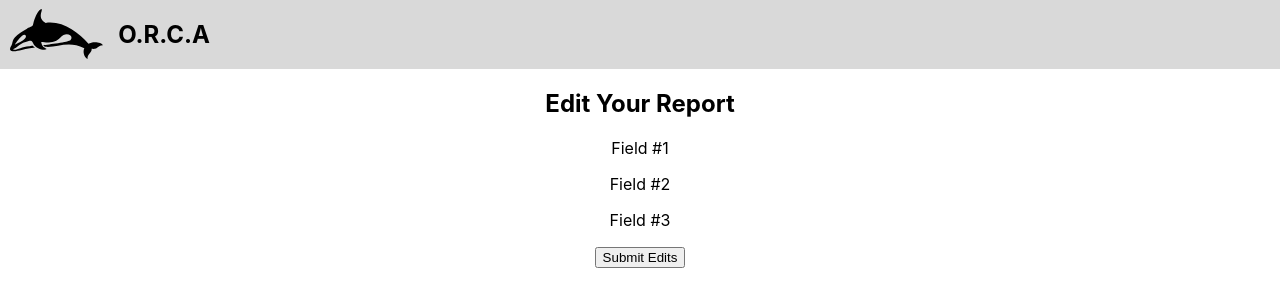
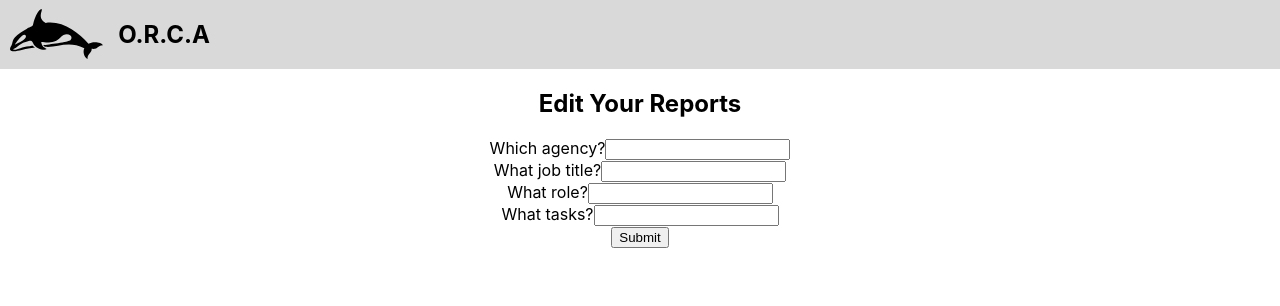
Before and after one commit to nairnairnair/orcas, a React (Create React App) app: page /reporteditor in a window 1280 px wide. Shown: the top 306 px of the page. Built offline with nearby package versions, Linux system fonts and the light colour scheme.

Commit message:
Add report editing fields, remove html document

```diff
--- a/src/Graphs/Graphs.js
+++ b/src/Graphs/Graphs.js
@@ -9,10 +9,10 @@ const Graphs = () => {
 
     return (
       <div>
-        <Link to="form">
+        <Link to="/form">
             <button type="submit">Submit A Report</button>
         </Link>
-        <Link to="adminhomepage">
+        <Link to="/adminhomepage">
             <button>My Dashboard</button>
         </Link>
         <ImpactChart/>
--- a/src/Graphs/impact-chart.js
+++ b/src/Graphs/impact-chart.js
@@ -48,7 +48,6 @@ function ImpactChart() {
 
   return (
     <div>
-      <a href="../admin.html">back</a>
       <h1>Outbreak Impact</h1>
       <canvas id="myChart1" width="800" height="280"></canvas>
 
--- a/src/Graphs/primary-role-chart.js
+++ b/src/Graphs/primary-role-chart.js
@@ -41,7 +41,6 @@ function PrimaryRoleChart() {
 
   return (
     <div>
-      <a href="/">back</a>
       <h1>Primary Role Chart</h1>
       <canvas id="myChart2" width="800" height="280"></canvas>
 
--- a/src/ReportEditor/ReportEditor.js
+++ b/src/ReportEditor/ReportEditor.js
@@ -1,17 +1,78 @@
+import React, { useState } from 'react';
 import { Link } from "react-router-dom"
+import MyReports from "../MyReports/MyReports"
 
 const ReportEditor = () => {
-    return (
-        <section>
-            <h1>Edit Your Report</h1>
-            <p>Field #1</p>
-            <p>Field #2</p>
-            <p>Field #3</p>
-            <Link to="/form">
-            <button>Submit Edits</button>
-            </Link>
-        </section>
-    )
-}
+  const [formData, setFormData] = useState({
+    agency: '',
+    jobTitle: '',
+    role: '',
+    tasks: '',
+  });
+
+  const handleChange = (event) => {
+    const { name, value } = event.target;
+    setFormData({
+      ...formData,
+      [name]: value,
+    });
+  };
+
+  const handleSubmit = (event) => {
+    event.preventDefault();
+    console.log(formData);
+  };
+
+  return (
+  <section>
+  <h1>Edit Your Reports</h1>
+    <form onSubmit={handleSubmit}>
+      <label>
+        Which agency?
+        <input
+          type="text"
+          name="agency"
+          value={formData.agency}
+          onChange={handleChange}
+        />
+      </label>
+      <br />
+      <label>
+        What job title?
+        <input
+          type="text"
+          name="jobTitle"
+          value={formData.jobTitle}
+          onChange={handleChange}
+        />
+      </label>
+      <br />
+      <label>
+        What role?
+        <input
+          type="text"
+          name="role"
+          value={formData.role}
+          onChange={handleChange}
+        />
+      </label>
+      <br />
+      <label>
+        What tasks?
+        <input
+          type="text"
+          name="tasks"
+          value={formData.tasks}
+          onChange={handleChange}
+        />
+      </label>
+      <br />
+      <Link to="/form">
+        <button type="submit">Submit</button>
+      </Link>
+    </form>
+    </section>
+  );
+};
 
 export default ReportEditor;
```
Also changed, not shown: src/Graphs/primary-role-chart.html (deleted, +0 -61 lines).
